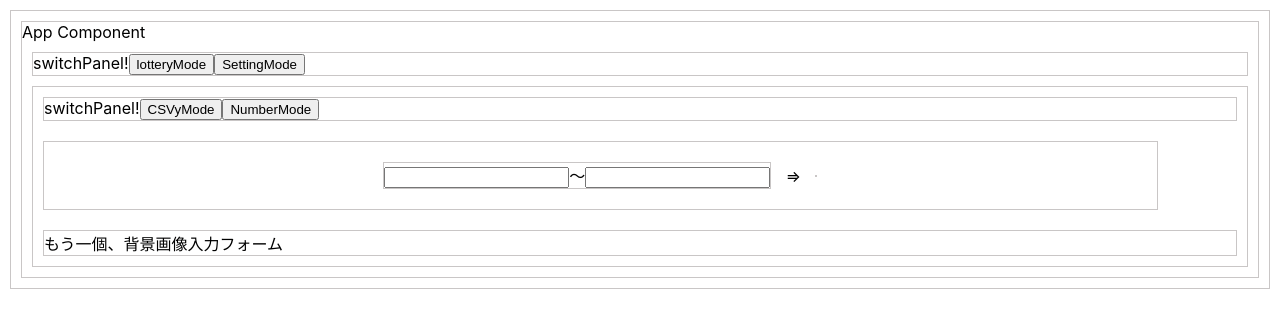
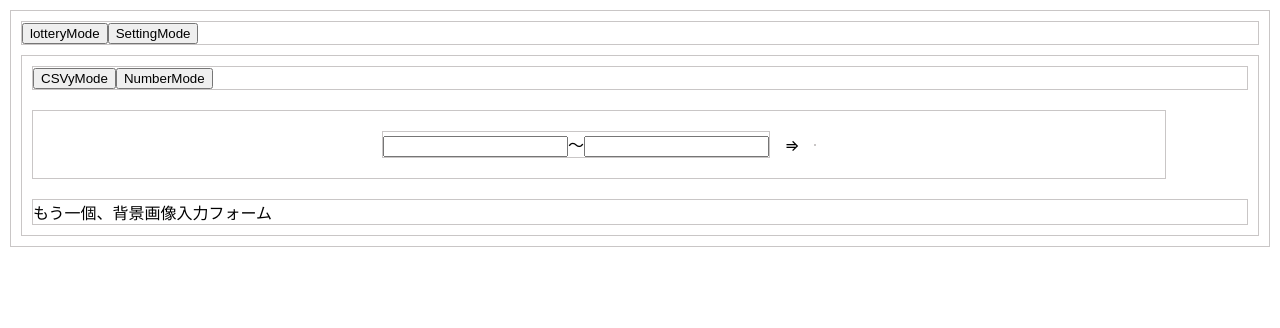
Before and after one commit to ymdsy/lottery_app, a React (Create React App) app: page / in a window 1280 px wide. Shown: the top 328 px of the page. Built offline with nearby package versions, Linux system fonts and the light colour scheme.

Commit message:
不要なコメントの削除、コンポーネント名のリファクタリング、不要な文字の削除など

```diff
--- a/src/App.js
+++ b/src/App.js
@@ -1,6 +1,6 @@
 import React from "react";
 import "./App.css";
-import { SwitchPanel } from "./switchPanel/switchPanel.js";
+import { SwitchPanelPresenter } from "./switchPanel/switchPanelPresenter.js";
 import { ContentContainer } from "./contentContainer/ContentContainer.js";
 
 const LOTTERY_MODE = 0;
@@ -34,9 +34,8 @@ class App extends React.Component {
 
   render() {
     return (
-      <div>
-        App Component
-        <SwitchPanel
+      <>
+        <SwitchPanelPresenter
           lotteryMode={LOTTERY_MODE}
           settingMode={SETTING_MODE}
           switching={num => this.switching(num)}
@@ -46,7 +45,7 @@ class App extends React.Component {
           lots={this.state.lots}
           updateLots={data => this.updateLots(data)}
         />
-      </div>
+      </>
     );
   }
 }
--- a/src/contentContainer/ContentContainer.js
+++ b/src/contentContainer/ContentContainer.js
@@ -6,7 +6,6 @@ export function ContentContainer(props) {
   if (props.mode === 0) {
     return (
       <>
-        contentContainer!
         <LotteryContainer lots={props.lots} />
       </>
     );
--- a/src/contentContainer/setting/selectEnterMode/lotteryKindSwitchPanel.js
+++ b/src/contentContainer/setting/selectEnterMode/lotteryKindSwitchPanel.js
@@ -3,7 +3,6 @@ import React from "react";
 export function LotteryKindSwitchPanel(props) {
   return (
     <div>
-      switchPanel!
       <button onClick={() => props.switchMode(0)}>CSVyMode</button>
       <button onClick={() => props.switchMode(1)}>NumberMode</button>
     </div>
--- a/src/contentContainer/setting/selectEnterMode/selectEnterModeContainer.js
+++ b/src/contentContainer/setting/selectEnterMode/selectEnterModeContainer.js
@@ -2,10 +2,6 @@ import React from "react";
 import { LotteryKindSwitchPanel } from "./lotteryKindSwitchPanel.js";
 
 export class SelectEnterModeContainer extends React.Component {
-  // constructor(props) {
-  //   super(props);
-  // }
-
   render() {
     return (
       <LotteryKindSwitchPanel
--- a/src/switchPanel/switchPanel.js
+++ b/src/switchPanel/switchPanelPresenter.js
@@ -1,9 +1,8 @@
 import React from "react";
 
-export function SwitchPanel(props) {
+export function SwitchPanelPresenter(props) {
   return (
     <div>
-      switchPanel!
       <button onClick={() => props.switching(props.lotteryMode)}>
         lotteryMode
       </button>
```
